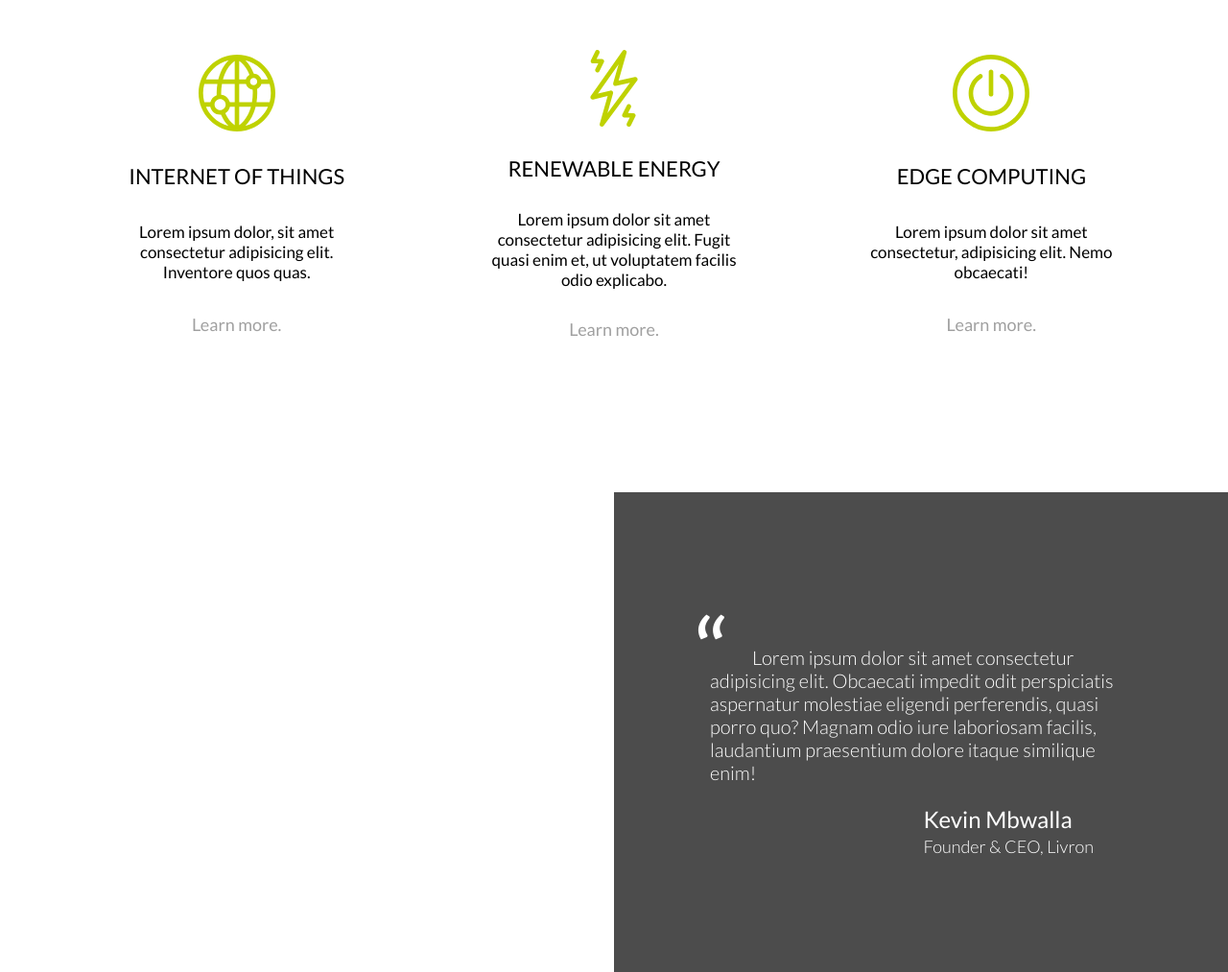
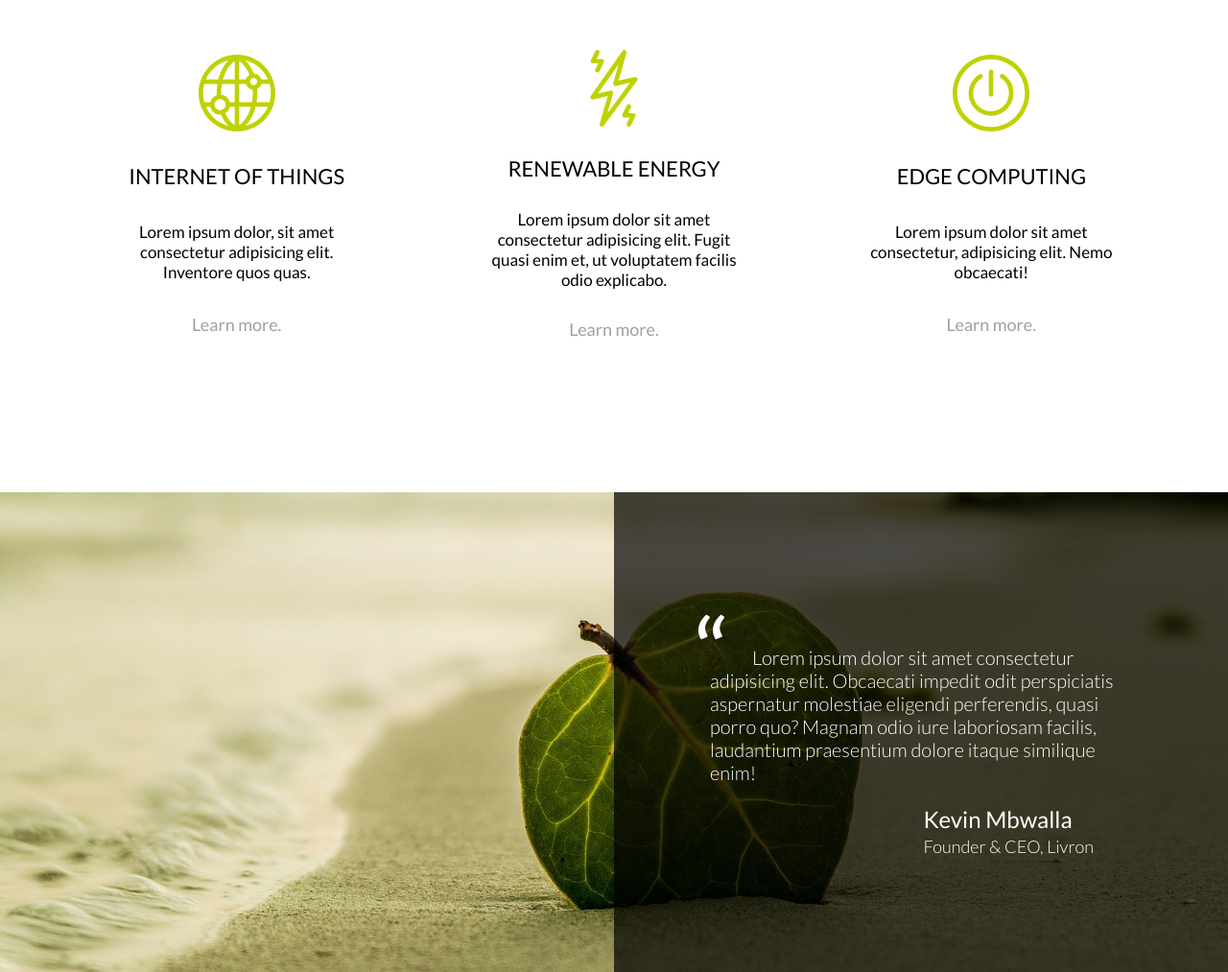
Before and after one commit to ApplePieGiraffe/livron, a website: page index.html in a window 1280 px wide. Shown: the part 3118-4131 px from the top of the page at 96% size. Drawn offline with Linux system fonts and the light colour scheme; the site is published under a folder, as on GitHub Pages, so addresses that start at the root find nothing; files whose address does not match are found by name.

Commit message:
Update main.css to work on GitHub pages

```diff
--- a/css/main.css
+++ b/css/main.css
@@ -244,7 +244,7 @@ a {
    ------- */
 .quote {
   height: 50rem;
-  background-image: linear-gradient(to right, rgba(0, 0, 0, 0) 50%, rgba(0, 0, 0, 0.7) 50%), url(/img/beach.jpg);
+  background-image: linear-gradient(to right, rgba(0, 0, 0, 0) 50%, rgba(0, 0, 0, 0.7) 50%), url(img/beach.jpg);
   background-size: cover;
   background-position: center;
   display: flex;
```
